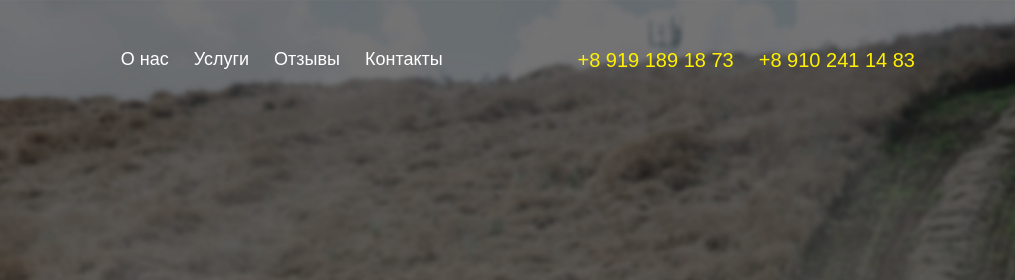
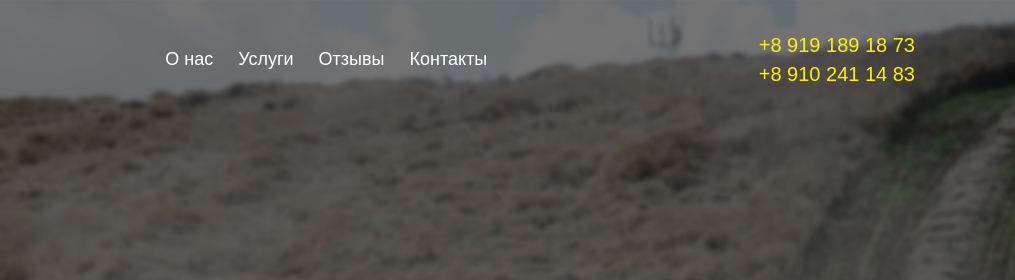
Before and after one commit to olyapopova1993/olyapopova1993.github.io, a plain HTML site: page index.html in a window 1280 px wide. Shown: the top 280 px of the page, 265-1280 px from the left. Drawn offline with nearby package versions, Linux system fonts and the light colour scheme.

Commit message:
no message

```diff
--- a/css/sections/header.scss
+++ b/css/sections/header.scss
@@ -44,6 +44,7 @@ svg.logo {
 	}
 }
 .contacts {
+	text-align: right;
 	li {
 		display: inline-block;
 		margin: 0 10px;
@@ -78,7 +79,10 @@ svg.logo {
 		margin-top: -150px;
 	}
 }
-
+.head-menu {
+	width: 80%;
+	text-align: center;
+}
 @media screen and (max-width: 768px) and (min-width: 320px) {
 	.main-head {
 		flex-wrap: wrap;
```
Also changed, not shown: css/main.css, 2 other files.
